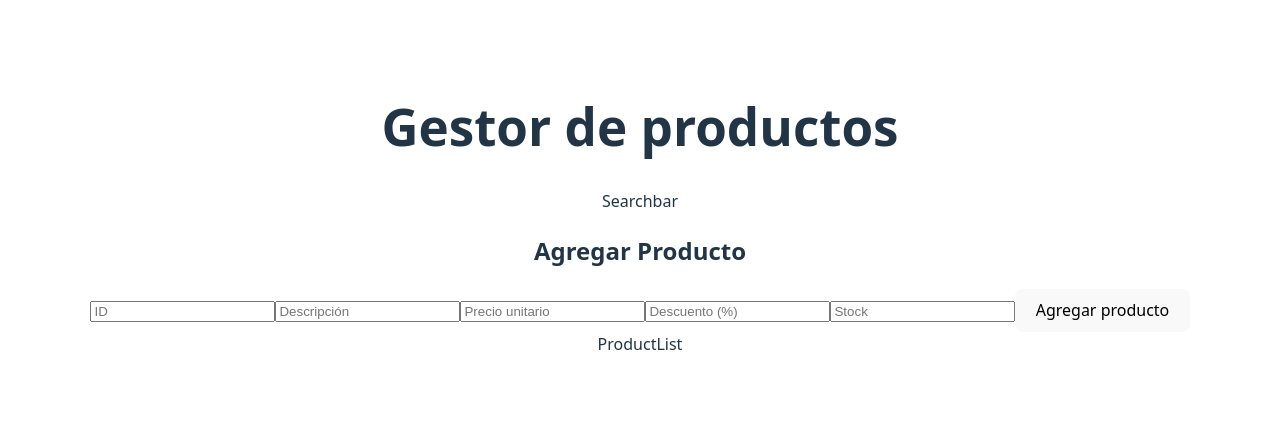
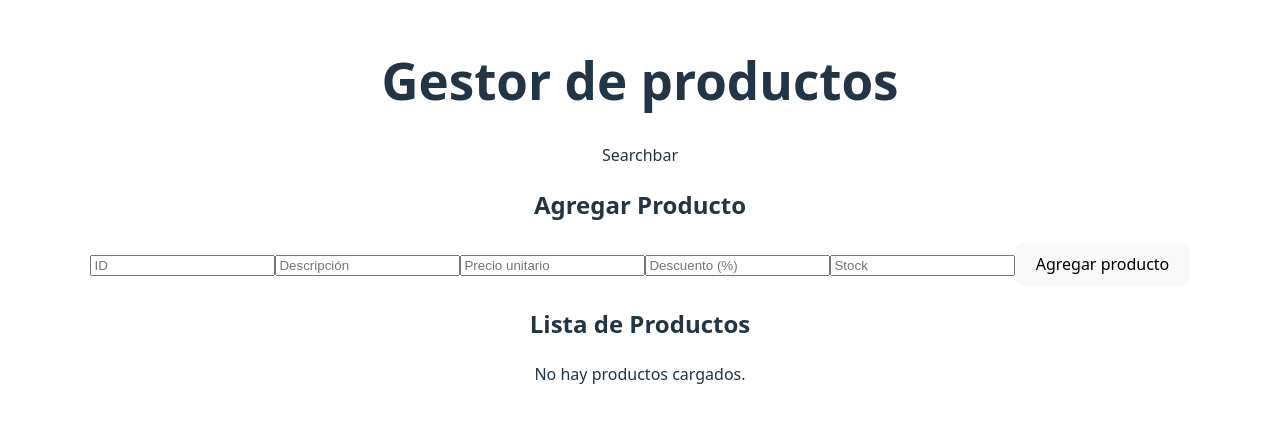
Before and after one commit to maurochayle/pv_tp4_grupo13, a React (Vite) app: page / in a window 1280 px wide. Shown: the part 190-612 px from the top of the page. Built offline with nearby package versions, Linux system fonts and the light colour scheme.

Commit message:
Creación y modificación de archivo 'ProductList.jsx'

```diff
--- a/src/App.jsx
+++ b/src/App.jsx
@@ -6,7 +6,8 @@ import Searchbar from './components/Searchbar'
 
 function App() {
   const [productos, setProductos] = useState([]); //se usa para mostrar productos en ProductList, filtrar en SearchBar editar/eliminar
-  const [productosEdit, setProductoEdit] = useState(null); //se vuelve null cuando terminamos de editar o cancelar la edición
+  const [productoEnEdicion, setProductoEnEdicion] = useState(null);
+ //se vuelve null cuando terminamos de editar o cancelar la edición
   const [busqueda, setBusqueda] = useState(''); //ingresa valor a buscar, se usa en SearchBar ProductList
   //Con estas 3 variables cubrimos lo que pide el tp, cargar productos nuevos, editarlos, buscarlos, borrarlos
 
@@ -14,8 +15,20 @@ function App() {
    <div>
       <h1>Gestor de productos</h1>
       <Searchbar/>
-      <ProductForm/>
-      <ProductList/>
+      <ProductForm
+        agregarProducto={(nuevo) => setProductos([...productos, nuevo])}
+        productoEnEdicion={productoEnEdicion}
+        setProductoEnEdicion={setProductoEnEdicion}
+        productos={productos}
+        setProductos={setProductos}
+        />
+
+      <ProductList
+        productos={productos}
+        setProductoEnEdicion={setProductoEnEdicion}
+        setProductos={setProductos}
+      />
+
    </div>
 
   )
--- a/src/components/ProductList.jsx
+++ b/src/components/ProductList.jsx
@@ -1,8 +1,41 @@
-import React from 'react'
+const ProductList = ({ productos, setProductoEnEdicion, setProductos }) => {
+  const handleEliminar = (id) => {
+    const confirmacion = window.confirm('¿Estás seguro que querés eliminar este producto?');
+    if (confirmacion) {
+      const nuevaLista = productos.filter((prod) => prod.id !== id);
+      setProductos(nuevaLista);
+    }
+  };
 
-export const ProductList = () => {
+  const handleEditar = (producto) => {
+    setProductoEnEdicion(producto);
+    window.scrollTo(0, 0); // opcional: sube al formulario
+  };
+
   return (
-    <div>ProductList</div>
-  )
-}
+    <div>
+      <h2>Lista de Productos</h2>
+
+      {productos.length === 0 ? (
+        <p>No hay productos cargados.</p>
+      ) : (
+        <ul>
+          {productos.map((producto) => (
+            <li key={producto.id}>
+              <strong>{producto.descripcion}</strong> (ID: {producto.id})<br />
+              Precio unitario: ${producto.precioUnitario}<br />
+              Descuento: {producto.descuento}%<br />
+              <strong>Precio con descuento: ${producto.precioConDescuento}</strong><br />
+              Stock: {producto.stock} unidades<br />
+              <button onClick={() => handleEditar(producto)}>Editar</button>
+              <button onClick={() => handleEliminar(producto.id)}>Eliminar</button>
+              <hr />
+            </li>
+          ))}
+        </ul>
+      )}
+    </div>
+  );
+};
+
 export default ProductList;
```
